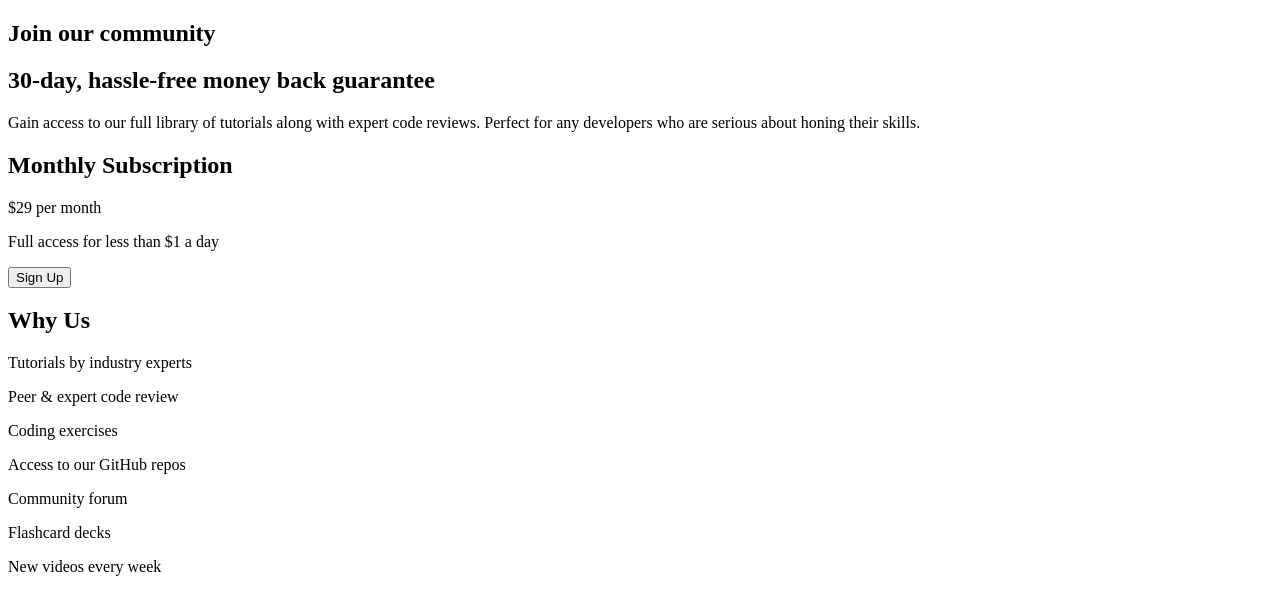
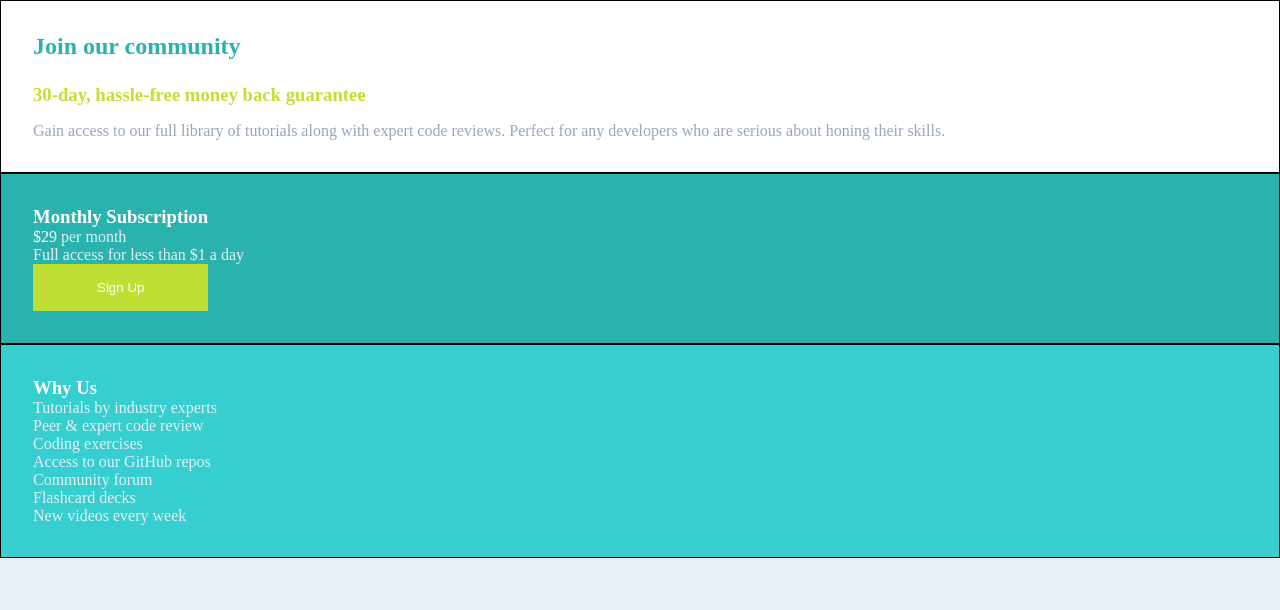
Before and after one commit to Cristiano-Monteiro/Frontend-Mentor-Single-price-grid-component-solution, a plain HTML site: page index.html in a window 1280 px wide. Drawn offline with Linux system fonts and the light colour scheme.

Commit message:
Adding style in the page and class in the index.html

```diff
--- a/index.html
+++ b/index.html
@@ -10,22 +10,22 @@
 </head>
 <body>
     <main>
-        <section>
+        <section class="presentationMessage">
             <h1>Join our community</h1>
-            <h2>30-day, hassle-free money back guarantee</h2>
+            <h3>30-day, hassle-free money back guarantee</h3>
             <p>
                 Gain access to our full library of tutorials along with expert code reviews.
                 Perfect for any developers who are serious about honing their skills.
             </p>
         </section>
-        <section>
-            <h2>Monthly Subscription</h2>
-            <p>$29 per month</p>
+        <section class="subscription">
+            <h3>Monthly Subscription</h3>
+            <p><span>$29</span> per month</p>
             <p>Full access for less than $1 a day</p>
             <button>Sign Up</button>
         </section>
-        <section>
-            <h2>Why Us</h2>
+        <section class="aboutPageContent">
+            <h3>Why Us</h3>
             <p>Tutorials by industry experts</p>
             <p>Peer & expert code review</p>
             <p>Coding exercises</p>
--- a/src/css/style.css
+++ b/src/css/style.css
@@ -0,0 +1,75 @@
+html{
+    height: 100vh;
+    font-size: 62.5%;
+}
+
+*{
+    margin: 0%;
+    padding: 0%;
+}
+
+:root{
+    /*Primary Colors*/
+    --cyan: hsl(179, 62%, 43%);
+    --Bright-Yellow: hsl(71, 73%, 54%);
+    --cyanV2: hsl(180, 61%, 51%);
+
+    /*Neutral Colors*/
+    --Light-Gray: hsl(204, 43%, 93%);
+    --Grayish-Blue: hsl(218, 22%, 67%);
+
+    font-size: 1rem;
+}
+
+body{
+    background-color: var(--Light-Gray);
+}
+
+main .presentationMessage, main .subscription, main .aboutPageContent{
+    padding: 2rem;
+    border: 1px solid black;
+}
+
+main .presentationMessage{
+    background-color: white;
+}
+
+.presentationMessage h1{
+    color: var(--cyan);
+    margin-bottom: 1.5rem;
+}
+
+.presentationMessage h3{
+    color: var(--Bright-Yellow);
+    margin-bottom: 1rem;
+}
+
+.presentationMessage p{
+    color: var(--Grayish-Blue);
+}
+
+main .subscription,
+.subscription button,
+.aboutPageContent h3,
+.subscription span{
+    color: white;
+}
+
+main .subscription{
+    background-color: var(--cyan);
+}
+
+.subscription p, .aboutPageContent p{
+    color: var(--Light-Gray);
+}
+
+
+.subscription button{
+    background-color: var(--Bright-Yellow);
+    padding: 1rem 4rem;
+    border: none;
+}
+
+main .aboutPageContent{
+    background-color: var(--cyanV2);
+}
```
